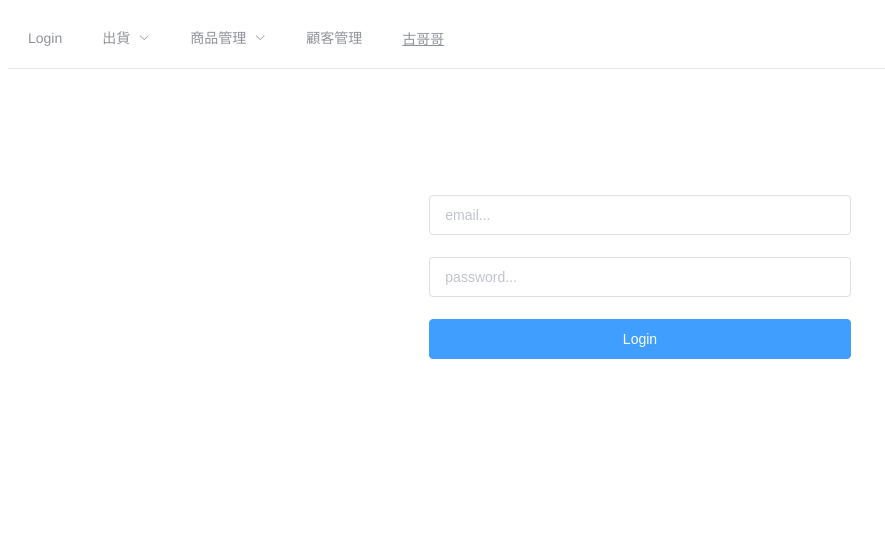
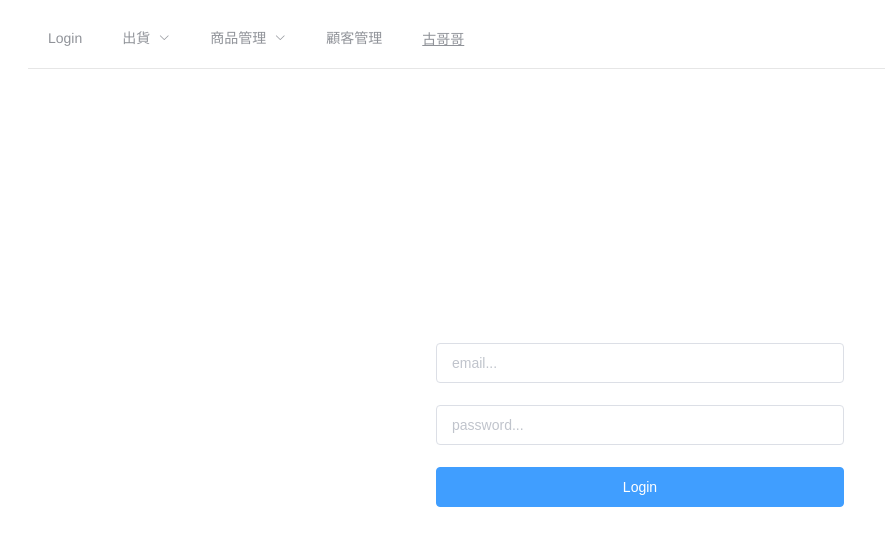
Before and after one commit to KuoWeiEli/frog-warehouse, a Vue app: page /login in a window 1280 px wide. Shown: the top 546 px of the page, without its empty margins (0-885 px from the left). Built offline with nearby package versions, Linux system fonts and the light colour scheme.

Commit message:
Layout  init

```diff
--- a/src/App.vue
+++ b/src/App.vue
@@ -1,7 +1,15 @@
 <template>
   <div id="app">
-    <myHeader/>
-    <router-view></router-view>
+    <el-container>
+      <el-header>
+        <myHeader/>
+      </el-header>
+      <el-main>
+        <el-row type="flex" justify="center" align="middle">
+          <router-view></router-view>
+        </el-row>
+      </el-main>
+    </el-container>
   </div>
 </template>
 
@@ -24,4 +32,9 @@ export default {
   color: #2c3e50;
   /*margin-top: 60px;*/
 }
+
+.el-row {
+  height: 87vh;  /* set the height of el-row, let the align attribute can work */
+}
+
 </style>
--- a/src/components/Login.vue
+++ b/src/components/Login.vue
@@ -1,6 +1,4 @@
 <template>
-  <div class="login">
-    <el-row type="flex" justify="center">
     <el-col :span="8">
       <el-form ref="loginForm" :model="form" :rules="rules" status-icon>
         <el-form-item prop="email">
@@ -14,23 +12,21 @@
         </el-form-item>
       </el-form>
     </el-col>
-    </el-row>
-  </div>
 </template>
 
 <script>
 export default {
   name: 'login',
   data() {
-    let checkEmail = (rule, value, callback) => {
-      let emailReg = /^\w+((-\w+)|(\.\w+))*@[A-Za-z0-9]+((\.|-)[A-Za-z0-9]+)*\.[A-Za-z]+$/
-      setTimeout(() => {
-        if (emailReg.test(value))
-          callback()
-        else
-          callback(new Error('請輸入正確的 Email 格式！'));
-      }, 200);
-    };
+    // let checkEmail = (rule, value, callback) => {
+    //   let emailReg = /^\w+((-\w+)|(\.\w+))*@[A-Za-z0-9]+((\.|-)[A-Za-z0-9]+)*\.[A-Za-z]+$/
+    //   setTimeout(() => {
+    //     if (emailReg.test(value))
+    //       callback()
+    //     else
+    //       callback(new Error('請輸入正確的 Email 格式！'));
+    //   }, 200);
+    // };
 
     return {
       form: {
@@ -40,7 +36,10 @@ export default {
       rules: {
         email: [
           {required: true, message: 'Please input your email', trigger: 'blur'},
-          {validator: checkEmail, trigger: 'blur'}
+          {
+            pattern: /^\w+((-\w+)|(\.\w+))*@[A-Za-z0-9]+((\.|-)[A-Za-z0-9]+)*\.[A-Za-z]+$/,
+            message: '請輸入正確的 Email 格式！ haha', trigger: 'blur'
+          }
         ],
         password: [
           {required: true, message: 'Please input your password', trigger: 'blur'}
@@ -68,9 +67,6 @@ export default {
 </script>
 
 <style scoped>
-.login {
-  padding-top: 10%;
-}
 
 .loginBtn {
   width: 100%;
```
Lines whose indentation alone changed are shown as unchanged.
